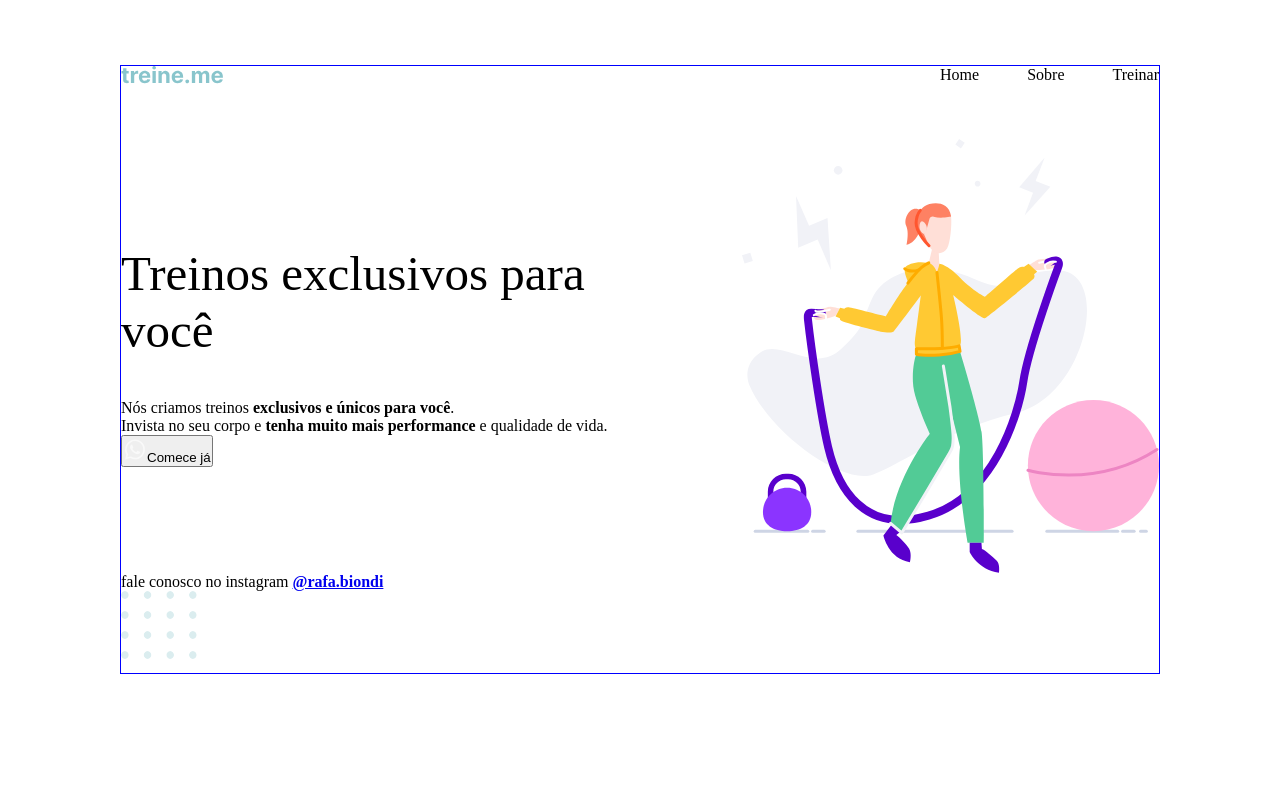
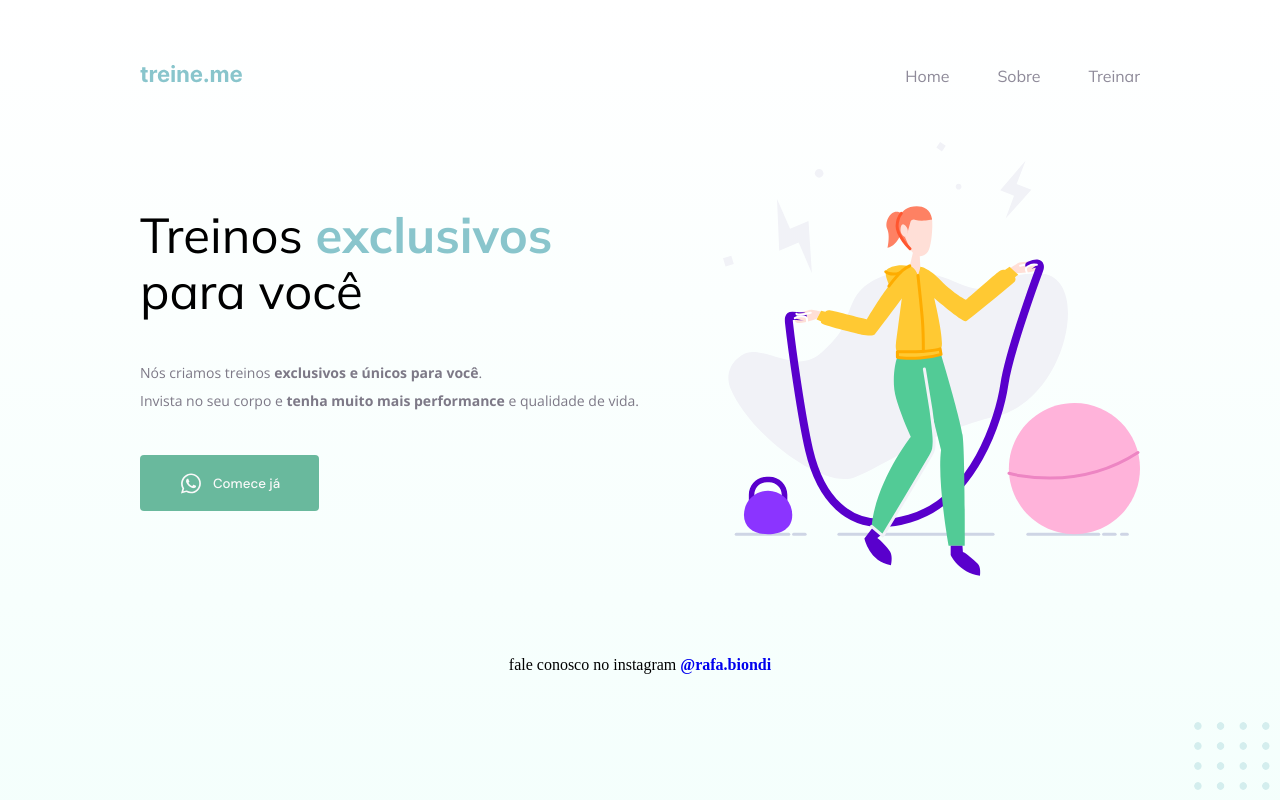
Before and after one commit to RafaBiondi/treine.me, a plain HTML site: page index.html in a window 1280 px wide. Drawn offline with nearby package versions, Linux system fonts and the light colour scheme.

Commit message:
Finished project

```diff
--- a/index.html
+++ b/index.html
@@ -7,22 +7,28 @@
     <title>Treine Me</title>
 
     <link rel="stylesheet" href="style.css" />
+    <link rel="preconnect" href="https://fonts.googleapis.com">
+    <link rel="preconnect" href="https://fonts.gstatic.com" crossorigin>
+    <link href="https://fonts.googleapis.com/css2?family=DM+Sans:opsz,wght@9..40,500&family=Mulish:wght@400;700&family=Open+Sans:wght@400;700&display=swap" rel="stylesheet">
   </head>
   <body>
     <div class="page">
-      <header>
+
+        <nav>
+          <a href="#">
         <img src="/treine.me/img/logo.svg" alt="Treine.me Logo" />
-        <nav>
+
+          </a>
             <ol>
-                <li>Home</li>
-                <li>Sobre</li>
-                <li>Treinar</li>
+                <li><a href="#">Home</a></li>
+                <li><a href="#">Sobre</a></li>
+                <li><a href="#">Treinar</a></li>
               </ol>
         </nav>
-      </header>
+
       <main>
         <section class="text">
-          <h1>Treinos exclusivos para você</h1>
+          <h1>Treinos <span>exclusivos</span> para você</h1>
           <p>
             Nós criamos treinos <strong>exclusivos e únicos para você</strong>.
             <br />
@@ -50,7 +56,7 @@
         </p>
       </footer>
 
-      <img src="/treine.me/img/balls-decoration.svg" alt="Bolinhas verdes">
+      <img src="/treine.me/img/balls-decoration.svg" class="green-balls" alt="Bolinhas verdes">
     </div>
   </body>
 </html>
--- a/style.css
+++ b/style.css
@@ -1,19 +1,35 @@
 * {
+  box-sizing: border-box;
   margin: 0;
   padding: 0;
-  box-sizing: border-box;
+}
+
+body {
+  display: flex;
+  flex-direction: column;
+  background: linear-gradient(
+    180deg,
+    rgba(227, 255, 248, 0),
+    rgba(227, 255, 248, 0.38)
+  );
+  min-height: 100vh;
 }
 
 .page {
-  margin: 65px 120px;
-  border: 1px solid blue;
+  margin: 0 auto;
+  padding-top: 65px;
+  width: 1000px;
 }
 
-header {
+nav {
   display: flex;
   justify-content: space-between;
   align-items: center;
   margin-bottom: 55px;
+}
+
+a {
+  text-decoration: none;
 }
 
 ol {
@@ -24,10 +40,32 @@ ol {
   padding: 0;
 }
 
+ol,
+h1 {
+  font-family: "Mulish", sans-serif;
+}
+
+ol li a {
+  color: rgba(31, 21, 52, 0.5);
+}
+
+ol li a:hover {
+  font-weight: bold;
+  color: rgba(31, 21, 52, 1);
+}
+
 main {
   display: flex;
   align-items: center;
   justify-content: space-between;
+}
+
+main p {
+  font-size: 14px;
+  font-weight: 400px;
+  line-height: 28px;
+  color: rgba(125, 121, 135, 1);
+  font-family: "Open Sans", sans-serif;
 }
 
 h1 {
@@ -35,4 +73,41 @@ h1 {
   font-weight: 400;
   font-size: 49px;
   width: 490px;
+  color: rgba(0, 0, 0, 1);
+  line-height: 56px;
 }
+
+h1 span {
+  font-weight: 700;
+  color: rgba(137, 197, 204, 1);
+}
+
+button {
+  background-color: rgba(105, 185, 157, 1);
+  color: rgba(249, 249, 249, 1);
+  font-family: "DM Sans", sans-serif;
+  width: 179px;
+  height: 56px;
+  border-radius: 4px;
+  display: flex;
+  gap: 10px;
+  align-items: center;
+  justify-content: center;
+  border: none;
+  margin-top: 40px;
+  cursor: pointer;
+}
+
+footer {
+  display: flex;
+  width: 100%;
+  align-items: center;
+  justify-content: center;
+  margin-top: 80px;
+}
+
+.green-balls {
+  right: 0;
+  bottom: 0;
+  position: fixed;
+}
```
